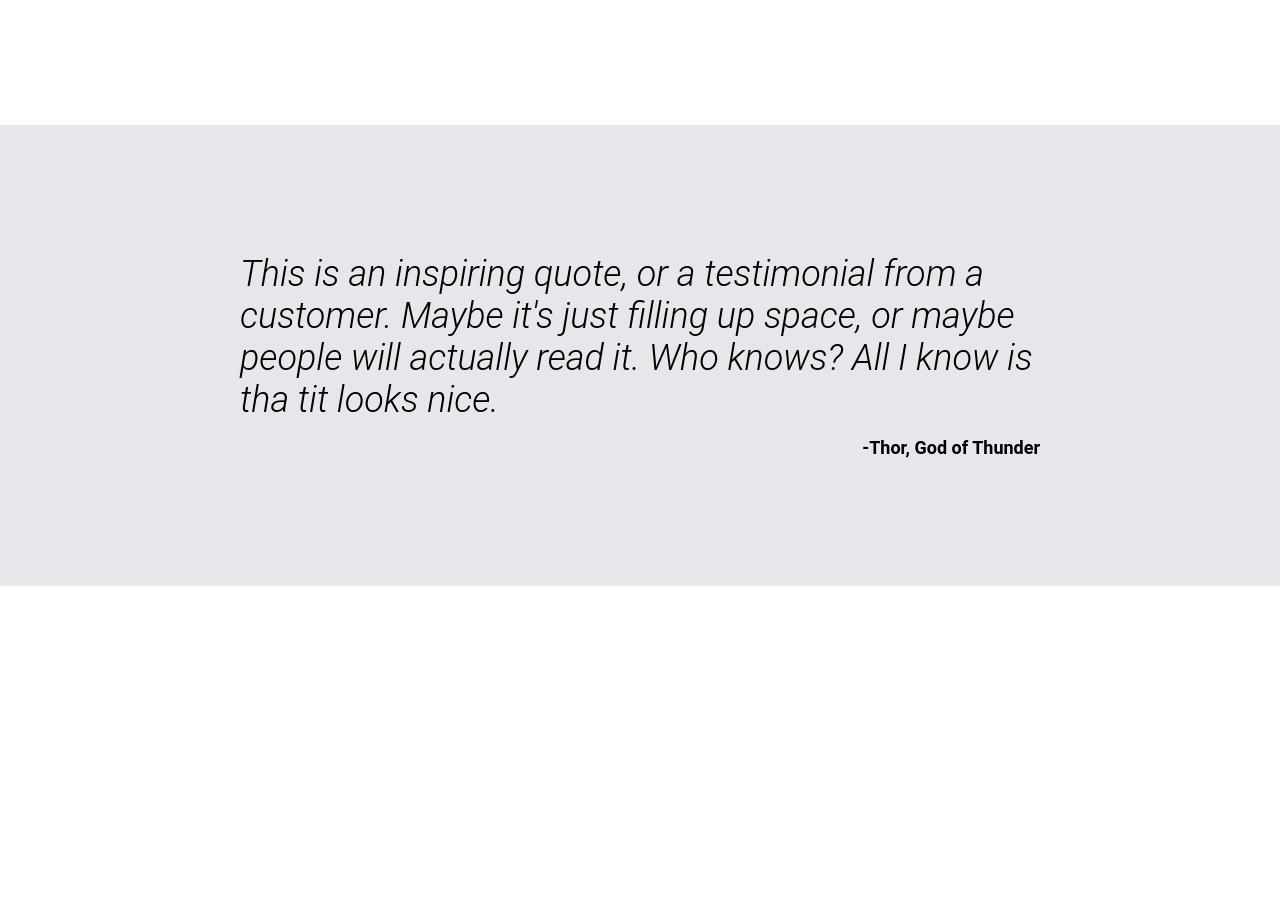
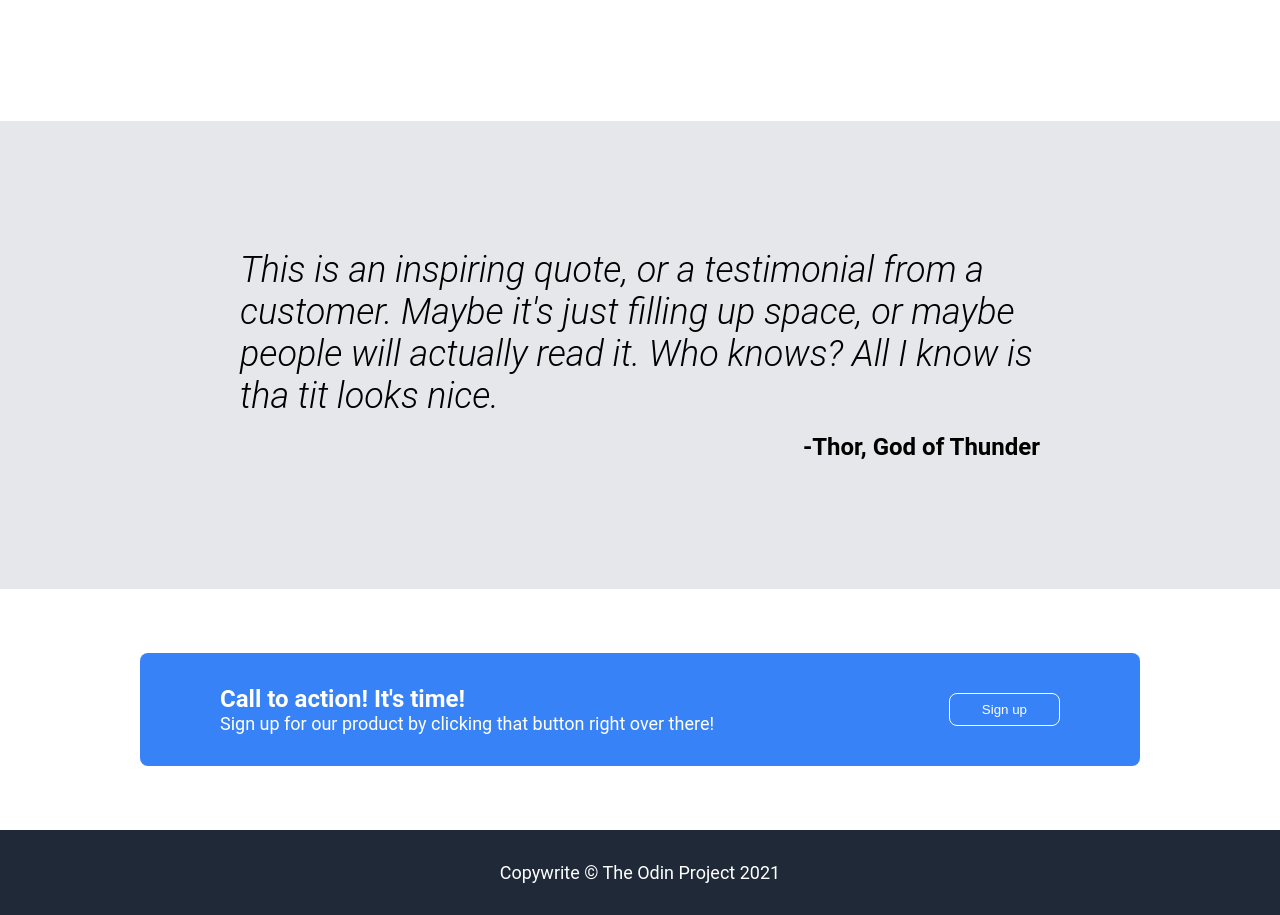
Before and after one commit to ksorathia/odin-landing-page, a plain HTML site: page index.html in a window 1280 px wide. Shown: the part 996-1911 px from the top of the page. Before the commit the page ends 1582 px from the top, so only its background shows below. Drawn offline with Linux system fonts and the light colour scheme.

Commit message:
Create cta and footer
Styled the cta section and added a simple footer section at the
bottom. The approach of using sections instead of divs was
likely unnecessary, but ultimately, the structure of the html
is about the same as if I had used divs.

```diff
--- a/index.html
+++ b/index.html
@@ -60,7 +60,17 @@
             </div>
         </div>
     </section>
-    <section class="cta"></section>
-    <section class="footer"></section>
+    <section class="cta">
+        <div class="cta-container">
+            <div>
+                <div class="cta-header">Call to action! It's time!</div>
+                <div class="cta-message">Sign up for our product by clicking that button right over there!</div>
+            </div>
+            <button class="btn-secondary">Sign up</button>
+        </div>
+    </section>
+    <section class="footer">
+        Copywrite © The Odin Project 2021
+    </section>
 </body>
 </html>
--- a/styles.css
+++ b/styles.css
@@ -3,6 +3,10 @@
     --dark-text: #f9faf8;
     --dark-text-secondary: #e5e7eb;
     --accent: #3882f8;
+}
+
+* {
+    box-sizing: border-box;
 }
 
 body {
@@ -41,7 +45,7 @@ body {
     display: flex;
     justify-content: space-between;
     align-items: center;
-    padding: 16px;
+    padding: 16px 0;
     width: 1000px;
 }
 
@@ -171,7 +175,53 @@ body {
 }
 
 .quote-attr {
-    font-size: 18px;
+    font-size: 24px;
     font-weight: 600;
     align-self: end;
 }
+
+.cta {
+    display: flex;
+    justify-content: center;
+    align-items: center;
+    margin: 64px;
+}
+
+.cta-container {
+    display: flex;
+    justify-content: space-between;
+    align-items: center;
+    background-color: var(--accent);
+    color: white;
+    width: 1000px;
+    padding: 32px 80px;
+    border-radius: 8px;
+}
+
+.cta-header {
+    font-size: 24px;
+    font-weight: 600;
+}
+
+.cta-message {
+    font-size: 18px;
+    font-weight: 400;
+}
+
+.btn-secondary {
+    color: white;
+    background-color: var(--accent);
+    border: 1px solid white;
+    border-radius: 8px;
+    padding: 8px 32px;
+}
+
+.footer {
+    background-color: var(--dark-blue);
+    display: flex;
+    justify-content: center;
+    align-items: center;
+    padding: 32px;
+    color: white;
+    font-size: 18px;
+}
```
